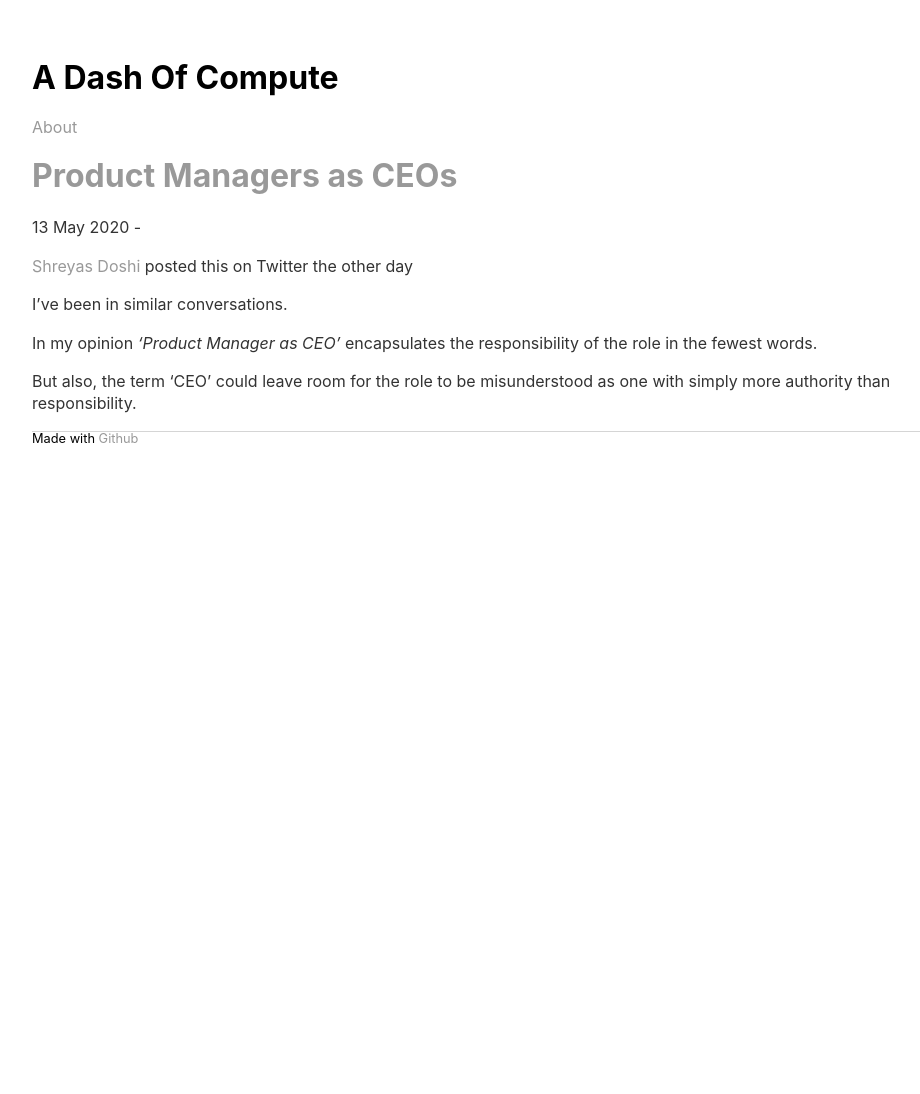
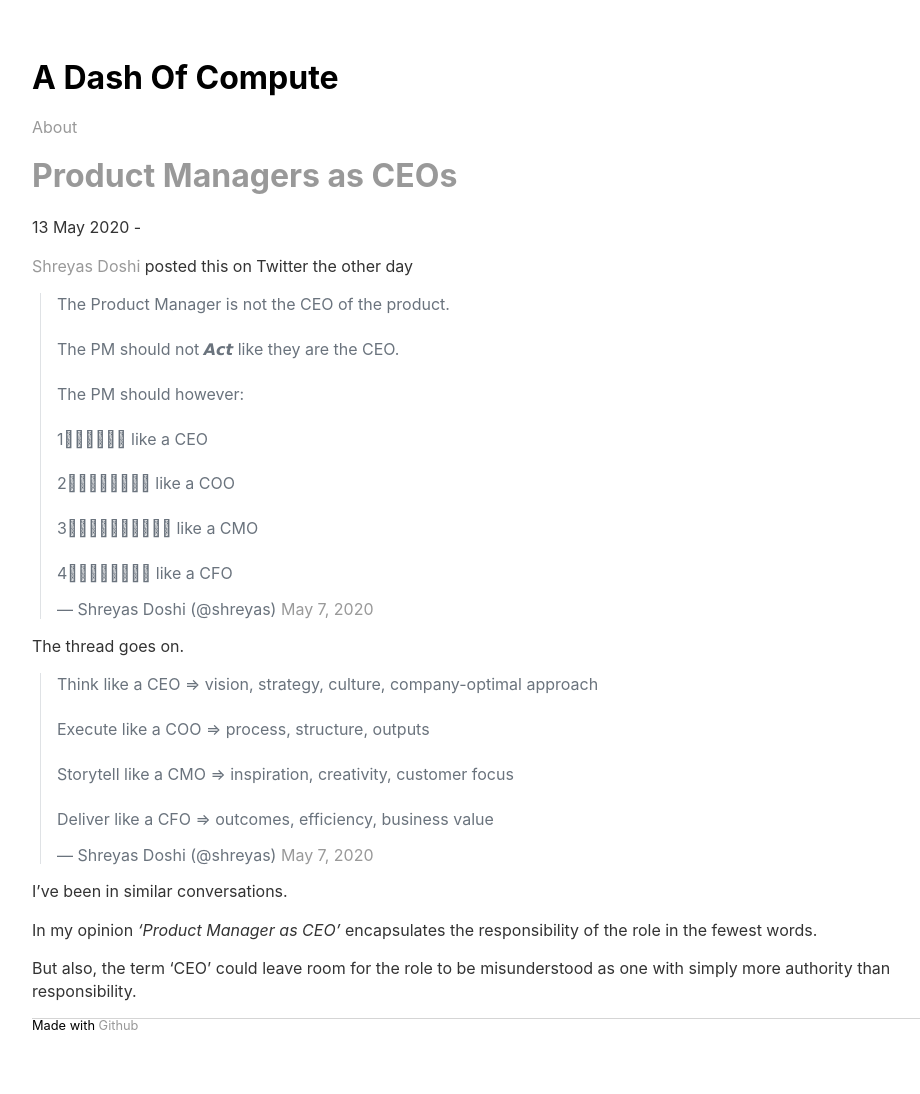
Before and after one commit to sautee/sautee.github.io, a Jekyll site: the page built from _posts/2020-05-13-productceo.md, in a window 1280 px wide. Shown: the whole page, without its empty margins (160-1080 px from the left). Built offline with Jekyll 4.4.1, drawn with Linux system fonts in a browser that asks for light colours; nearby versions of some CDN libraries; library files that are not in the unit come from our copies; comment, search, counter and statistics services are not loaded; before the commit the page ends 900 px from its top, so only the background shows below that.

Commit message:
Update 2020-05-13-productceo.md

```diff
--- a/_posts/2020-05-13-productceo.md
+++ b/_posts/2020-05-13-productceo.md
@@ -6,7 +6,11 @@ date: 2020-05-13
 
 [Shreyas Doshi](https://twitter.com/shreyas) posted this on Twitter the other day
 
+<blockquote class="twitter-tweet"><p lang="en" dir="ltr">The Product Manager is not the CEO of the product.<br><br>The PM should not 𝘼𝙘𝙩 like they are the CEO.<br><br>The PM should however:<br><br>1⃣𝙏𝙝𝙞𝙣𝙠 like a CEO<br><br>2⃣𝙀𝙭𝙚𝙘𝙪𝙩𝙚 like a COO<br><br>3⃣𝙎𝙩𝙤𝙧𝙮𝙩𝙚𝙡𝙡 like a CMO<br><br>4⃣𝘿𝙚𝙡𝙞𝙫𝙚𝙧 like a CFO</p>&mdash; Shreyas Doshi (@shreyas) <a href="https://twitter.com/shreyas/status/1258212702087864320?ref_src=twsrc%5Etfw">May 7, 2020</a></blockquote> <script async src="https://platform.twitter.com/widgets.js" charset="utf-8"></script>
 
+The thread goes on.
+
+<blockquote class="twitter-tweet"><p lang="en" dir="ltr">Think like a CEO ⇒ vision, strategy, culture, company-optimal approach<br><br>Execute like a COO ⇒ process, structure, outputs<br><br>Storytell like a CMO ⇒ inspiration, creativity, customer focus<br><br>Deliver like a CFO ⇒ outcomes, efficiency, business value</p>&mdash; Shreyas Doshi (@shreyas) <a href="https://twitter.com/shreyas/status/1258212702750535681?ref_src=twsrc%5Etfw">May 7, 2020</a></blockquote> <script async src="https://platform.twitter.com/widgets.js" charset="utf-8"></script>
 
 I've been in similar conversations.
 
```
